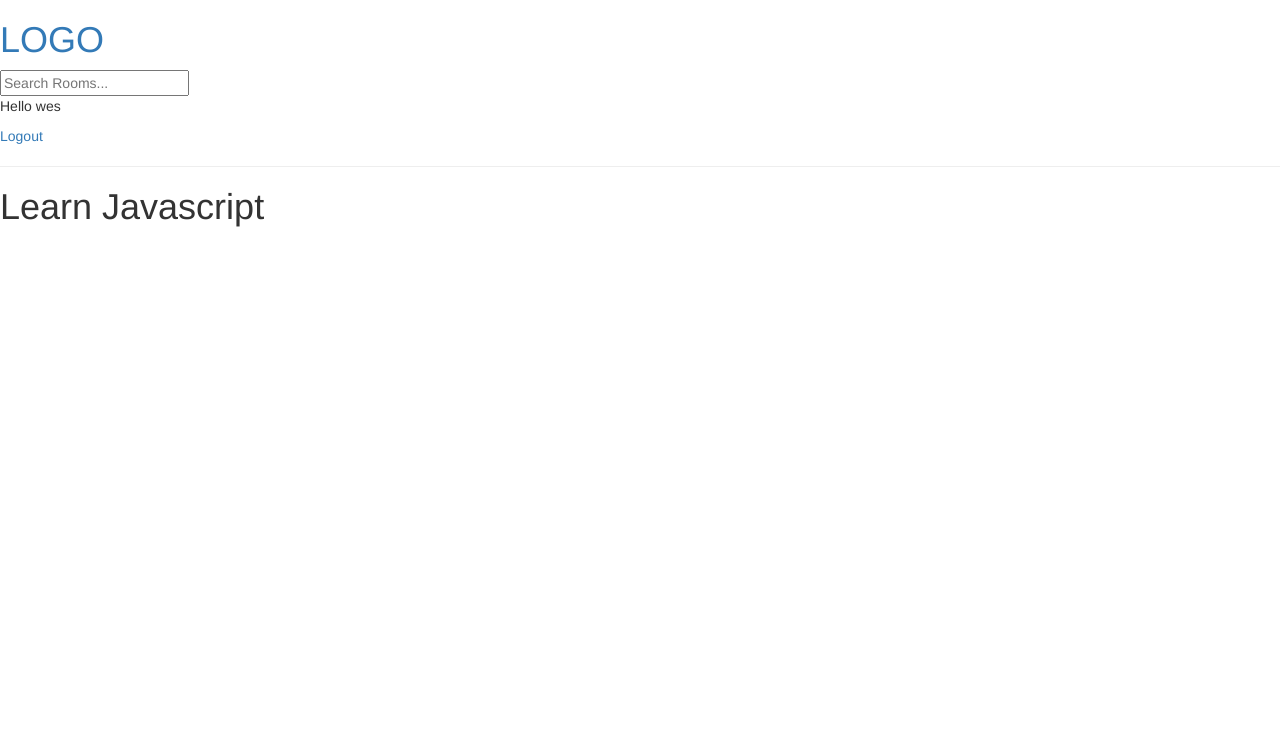
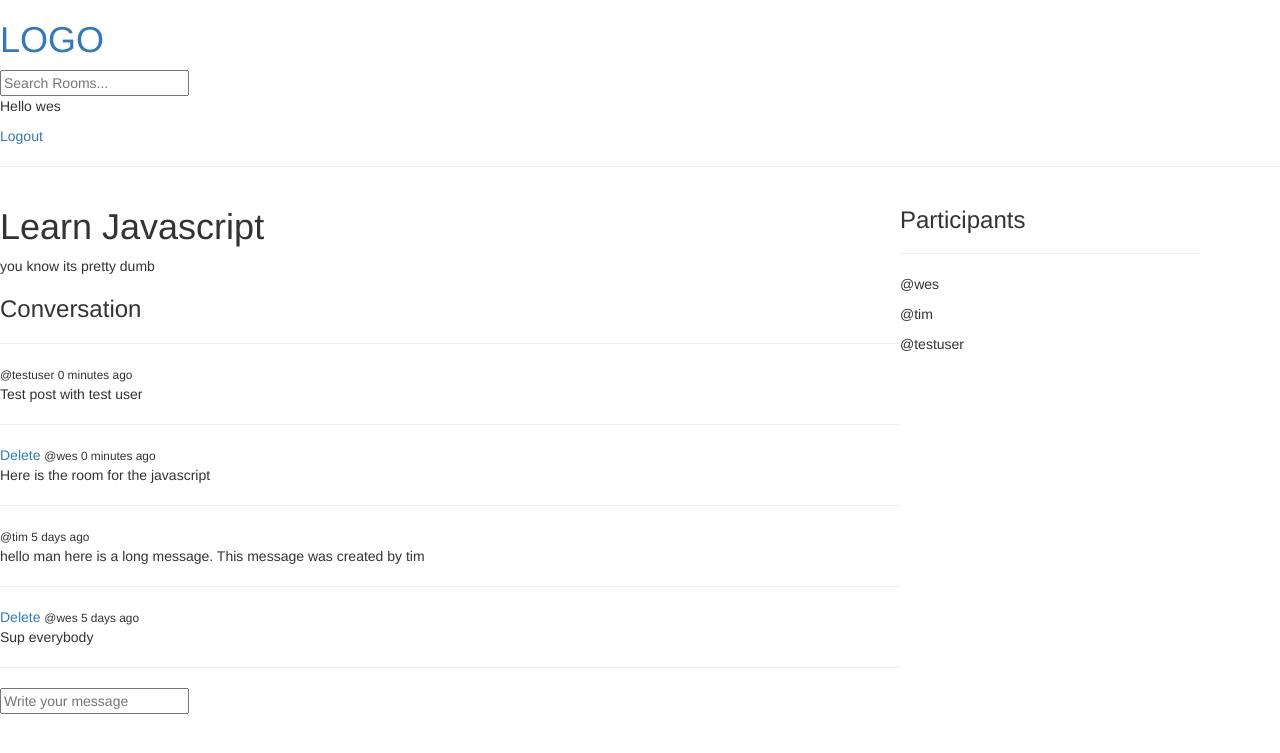
Before and after one commit to stemcreations/StudyGroup, a Django app: page /room/1/ in a window 1280 px wide. Shown: the top 753 px of the page. Run offline with Django 4.2, Linux system fonts and the light colour scheme; a user stored in the database is signed in; data comes from the database, SQL or seed files in the repository; both versions use the stored data as it was after the commit; some libraries are stand-ins or nearby versions.

Commit message:
updated rooms to add comments and participants

```diff
--- a/base/models.py
+++ b/base/models.py
@@ -14,7 +14,7 @@ class Room(models.Model):
     id = models.AutoField(primary_key=True)
     name = models.CharField(max_length=100)
     description = models.TextField(null=True, blank=True)
-    # participants =
+    participants = models.ManyToManyField(User, related_name='participants', blank=True)
     updated = models.DateTimeField(auto_now=True)
     created = models.DateTimeField(auto_now_add=True)
 
--- a/base/templates/base/delete.html
+++ b/base/templates/base/delete.html
@@ -4,7 +4,7 @@
 <div>
     <form method="POST" action="">
         {% csrf_token %}
-        <p>Are you sure you want to delete {{obj}}?</p>
+        <p>Are you sure you want to delete: "{{obj}}"?</p>
 
         <a href='{{request.META.HTTP_REFERER}}'>Go Back</a>
         <input type="submit" value="Confirm">
--- a/base/templates/base/room.html
+++ b/base/templates/base/room.html
@@ -1,6 +1,50 @@
 {% extends "main.html" %}
+{% block content %}
+<style>
+  .room-container {
+    display: grid;
+    grid-template-columns: 3fr 1fr;
+    width: 1200px;
+  }
+</style>
+<div class="room-container">
+  <div>
+    <h1>{{ room.name }}</h1>
 
-{% block content %}
-<h1>{{ room.name }}</h1>
+    <p>{{ room.description }}</p>
 
+    <div class="comment-wrapper">
+      <h3>Conversation</h3>
+      <hr />
+
+      {% for message in room_messages %}
+      <div>
+        {% if request.user == message.user %}
+        <a href="{% url 'delete-message' message.id %}">Delete</a>
+        {% endif %}
+        <small>@{{message.user}} {{message.created|timesince}} ago </small>
+        <p>{{message.body}}</p>
+        <hr />
+      </div>
+      {% endfor %}
+    </div>
+    {% if request.user.is_authenticated %}
+    <div class="comment-form">
+      <form method="POST" action="">
+        {% csrf_token %}
+        <input type="text" name="body" placeholder="Write your message" />
+      </form>
+    </div>
+    {% endif %}
+  </div>
+
+  <div>
+    <h3>Participants</h3>
+    <hr>
+    {% for user in participants %}
+    <div>
+      <p>@{{user.username}}</p>
+    </div>
+    {%endfor%}
+</div>
 {% endblock %}
--- a/base/urls.py
+++ b/base/urls.py
@@ -9,5 +9,6 @@ urlpatterns = [
     path('delete-room/<str:pk>/', views.deleteRoom, name='delete-room'),
     path('login/', views.loginPage, name='login'),
     path('logout/', views.logoutUser, name='logout'),
-    path('register/', views.registerPage, name='register')
+    path('register/', views.registerPage, name='register'),
+    path('delete-message/<str:pk>/', views.deleteMessage, name='delete-message'),
 ]
--- a/base/views.py
+++ b/base/views.py
@@ -6,7 +6,7 @@ from django.contrib.auth.decorators import login_required
 from django.contrib.auth.forms import UserCreationForm
 from django.contrib import messages
 from django.db.models import Q
-from .models import Room, Topic
+from .models import Message, Room, Topic
 from .forms import RoomForm
 
 def loginPage(request):
@@ -65,7 +65,18 @@ def home(request):
 
 def room(request, pk):
     room = Room.objects.get(id=pk)
-    context = { 'room': room }
+    room_messages = room.message_set.all().order_by('-created')
+    participants = room.participants.all()
+    if request.method == 'POST':
+        message = Message.objects.create(
+            user=request.user,
+            room=room,
+            body=request.POST.get('body')
+        )
+        room.participants.add(request.user)
+        return redirect('room', pk=room.id)
+
+    context = { 'room': room, 'room_messages': room_messages, 'participants': participants }
     return render(request, 'base/room.html', context)
 
 
@@ -110,3 +121,15 @@ def deleteRoom(request, pk):
         room.delete()
         return redirect('home')
     return render(request, 'base/delete.html', {'obj': room})
+
+@login_required(login_url='login')
+def deleteMessage(request, pk):
+    message = Message.objects.get(id=pk)
+
+    if request.user != message.user:
+        return HttpResponse('You are not allowed here')
+
+    if request.method == 'POST':
+        message.delete()
+        return redirect('home')
+    return render(request, 'base/delete.html', {'obj': message})
```
Also changed, not shown: base/migrations/0004_room_participants.py (added), db.sqlite3.
